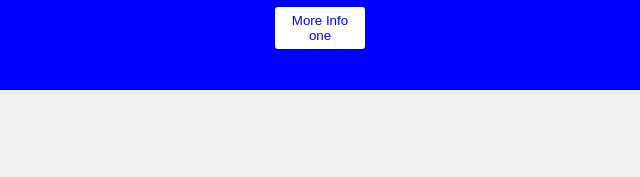
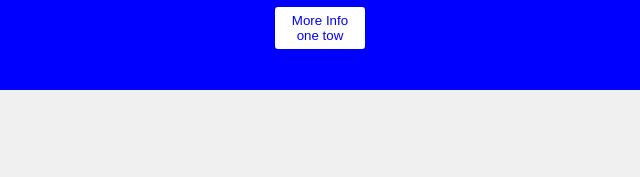
Before and after one commit to slo37/test, a plain HTML site: page index.html in a window 1280 px wide. Shown: the part 844-1021 px from the top of the page, 321-961 px from the left. Drawn offline with Linux system fonts and the light colour scheme.

Commit message:
slo commit branche one

```diff
--- a/index.html
+++ b/index.html
@@ -56,7 +56,7 @@
         <div class="block" >
             <div class="moreinfo" >
                 <div>Lorem ipsum, dolor sit amet consectetur adipisicing elit. Distinctio odio ratione excepturi aspernatur recusandae sequi itaque quibusdam nemo quis, labore, dolores fuga enim nihil voluptas eaque cumque. Laudantium, assumenda id.</div>
-                <button>More Info one</button>
+                <button>More Info one tow</button>
             </div>
         </div>
     </div>
```
